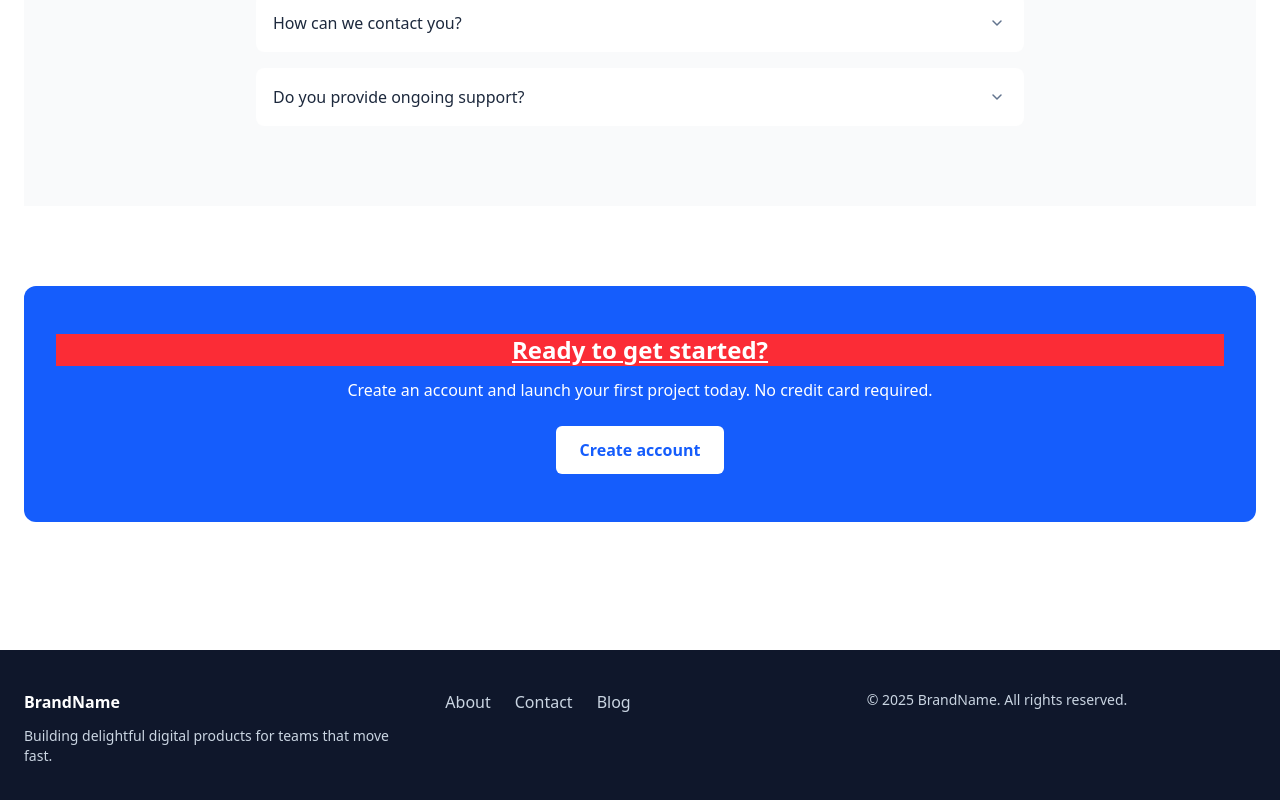
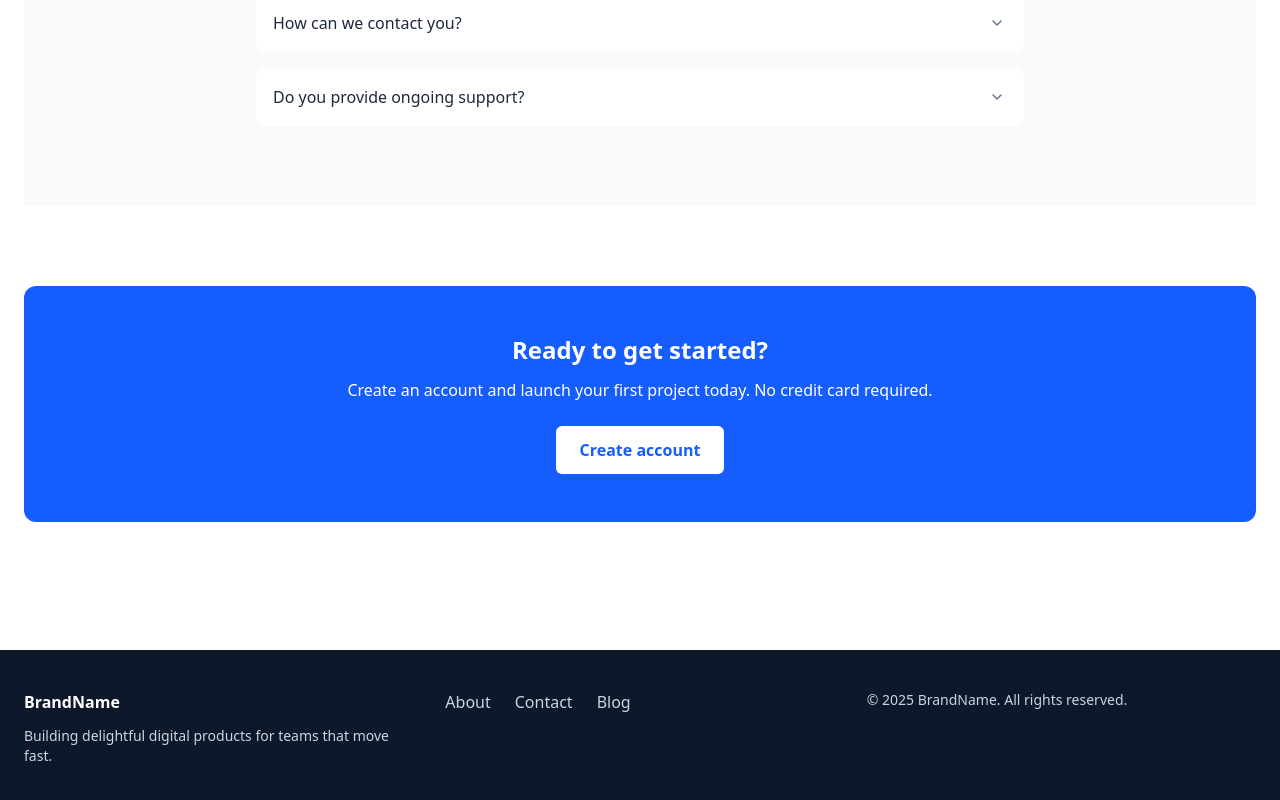
Before and after one commit to raushan7964/react-project, a React (Vite) app: page / in a window 1280 px wide. Shown: the part 3049-3849 px from the top of the page. Built offline with nearby package versions, Linux system fonts and the light colour scheme; sample sign-in values are in the browser's storage.

Commit message:
ui update

```diff
--- a/src/pages/Home.jsx
+++ b/src/pages/Home.jsx
@@ -27,7 +27,7 @@ const Home = () => {
         <FAQ />
 
         <section className="bg-blue-600 text-white rounded-xl px-8 py-12 text-center">
-          <h2 className="text-2xl font-bold bg-red-500  underline">Ready to get started?</h2>
+          <h2 className="text-2xl font-bold ">Ready to get started?</h2>
           <p className="mt-3 max-w-2xl mx-auto">
             Create an account and launch your first project today. No credit card required.
           </p>
```
